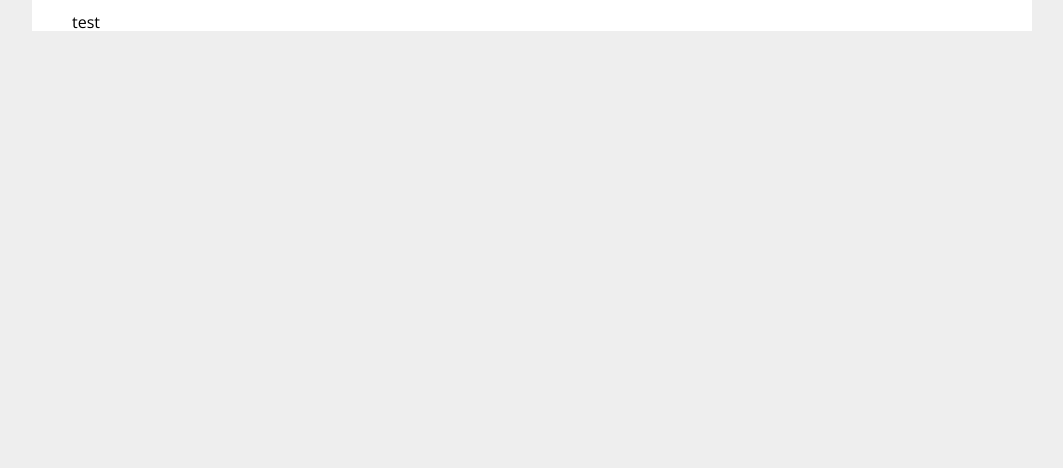
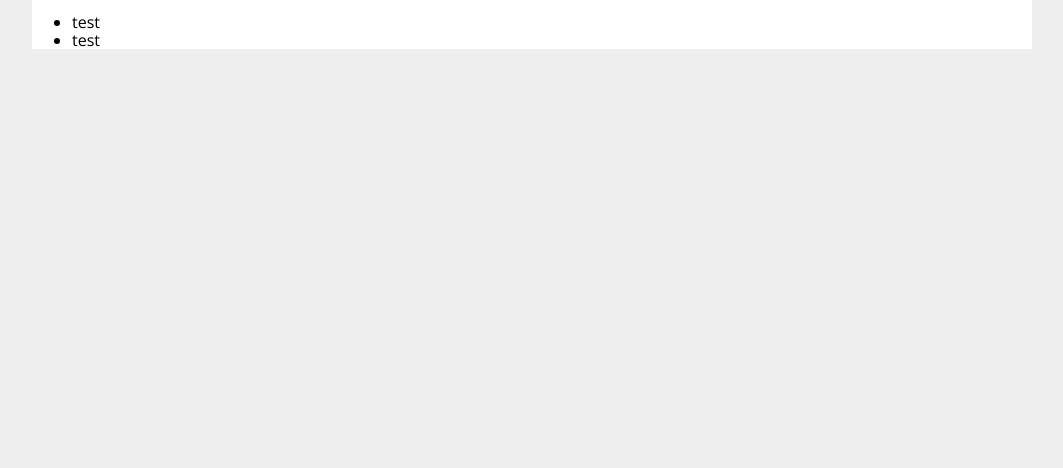
Before and after one commit to RadekJelen/to-do-list, a plain HTML site: page index.html in a window 1280 px wide. Shown: the part 332-800 px from the top of the page, without its empty margins (108-1171 px from the left). Drawn offline with nearby package versions, Linux system fonts and the light colour scheme.

Commit message:
adding a table of objects with tasks to the list

```diff
--- a/index.html
+++ b/index.html
@@ -15,6 +15,7 @@
     <link href="css/container.css" rel="stylesheet">
     <link href="css/form.css" rel="stylesheet">
     <link href="css/buttonNewTask.css" rel="stylesheet">
+    <script defer src="js/script.js"></script>
     <title>Lista zadań</title>
 </head>
 
@@ -28,8 +29,8 @@
                 <h2 class="container__header">Dodaj nowe zadanie</h2>
             </div>
             <div>
-                <form class="form">
-                    <input class="form__input" placeholder="Co jest do zrobienia?">
+                <form class="form js-form">
+                    <input class="form__input js-newTask" placeholder="Co jest do zrobienia?">
                     <button class="buttonNewTask">Dodaj zadanie</button>
                 </form>
             </div>
@@ -39,7 +40,7 @@
                 <h2 class="container__header">Lista zadań</h2>
             </div>
             <div>
-                <ul>test</ul>
+                <ul class="js-tasks"></ul>
             </div>
         </section>
     </main>
--- /dev/null
+++ b/js/script.js
@@ -0,0 +1,33 @@
+{
+    const tasks = [
+        {
+            content: "test",
+            done: false,
+        },
+        {
+            content: "test",
+            done: true,
+        },
+    ];
+
+    const render = () => {
+        let htmlString = "";
+
+        for (const task of tasks) {
+
+            htmlString += `
+            <li>
+                ${task.content}
+            </li>
+            `;
+        }
+
+        document.querySelector(".js-tasks").innerHTML = htmlString;
+    };
+
+    const init = () => {
+        render();
+    }
+
+    init();
+}
```
